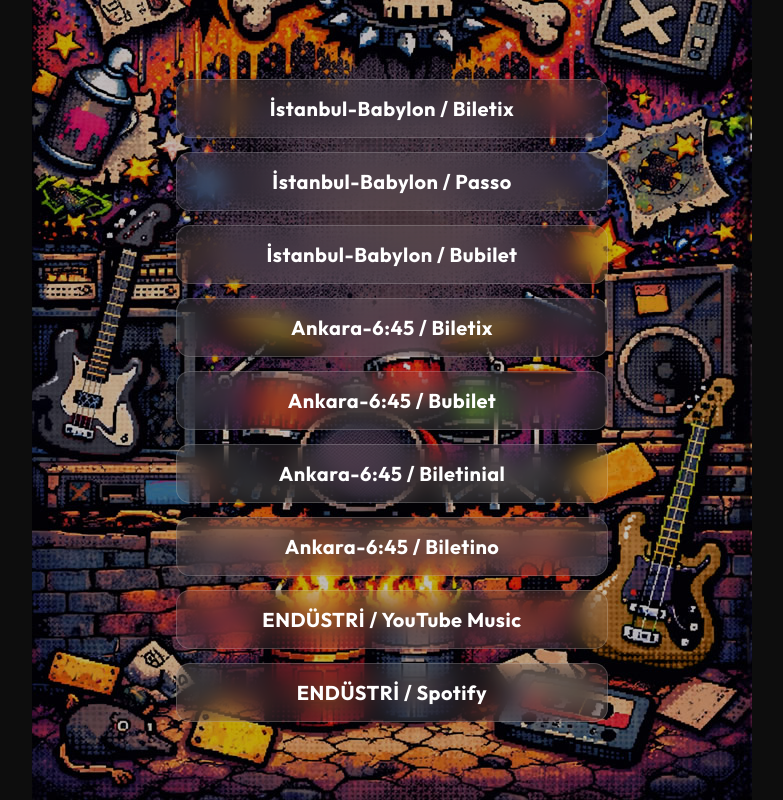
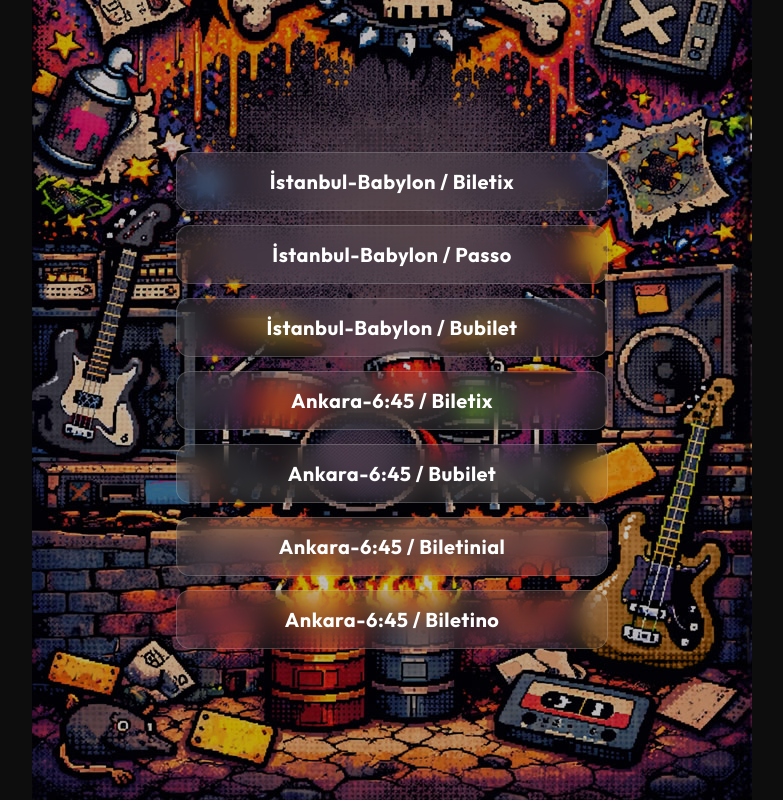
Before and after one commit to cp-press-kit/linx, a plain HTML site: page index.html in a window 1280 px wide. Shown: the whole page, without its empty margins (248-1031 px from the left). Drawn offline with Linux system fonts and the light colour scheme.

Commit message:
Update index.html

```diff
--- a/index.html
+++ b/index.html
@@ -188,8 +188,8 @@
       <a href="https://www.bubilet.com.tr/ankara/etkinlik/cemiyette-pisiyorum-konseri" target="_blank" class="btn">Ankara-6:45 / Bubilet</a>
       <a href="https://biletinial.com/tr-tr/muzik/cemiyette-pisiyorum" target="_blank" class="btn">Ankara-6:45 / Biletinial</a>
       <a href="https://biletino.com/tr/e-19hc/cemiyette-pisiyorum/" target="_blank" class="btn">Ankara-6:45 / Biletino</a>
-      <a href="https://music.youtube.com/playlist?list=OLAK5uy_lpK-3dca_HgZFaRb967JQPytWBOzUE5-g" target="_blank" class="btn">ENDÜSTRİ / YouTube Music</a>
-      <a href="https://open.spotify.com/album/0vIU5tbxDBuosN9LzsN3wd" target="_blank" class="btn">ENDÜSTRİ / Spotify</a>
+       <!--  <a href="https://music.youtube.com/playlist?list=OLAK5uy_lpK-3dca_HgZFaRb967JQPytWBOzUE5-g" target="_blank" class="btn">ENDÜSTRİ / YouTube Music</a>
+      <a href="https://open.spotify.com/album/0vIU5tbxDBuosN9LzsN3wd" target="_blank" class="btn">ENDÜSTRİ / Spotify</a> -->
 
     </div>
   </div>
```
